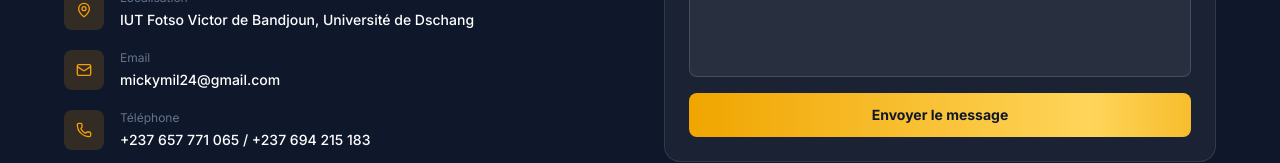
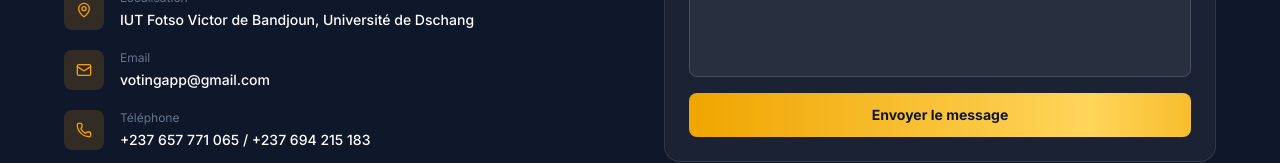
Before and after one commit to mouthe-gerald/vote-delegue, a React (Vite) app in the folder frontend/: page / in a window 1280 px wide. Shown: the part 2441-2604 px from the top of the page. Built offline with nearby package versions, Linux system fonts and the light colour scheme; no server answers.

Commit message:
Mise à jour email contact

```diff
--- a/frontend/src/pages/Accueil.jsx
+++ b/frontend/src/pages/Accueil.jsx
@@ -264,7 +264,7 @@ const Accueil = () => {
             <div className="flex flex-col gap-5">
               {[
                 {icon:MapPin,label:'Localisation',value:'IUT Fotso Victor de Bandjoun, Université de Dschang'},
-                {icon:Mail,label:'Email',value:'mickymil24@gmail.com'},
+                {icon:Mail,label:'Email',value:'votingapp@gmail.com'},
                 {icon:Phone,label:'Téléphone',value:'+237 657 771 065 / +237 694 215 183'},
               ].map((c,i) => (
                 <div key={i} className="flex gap-4 items-start group">
```
